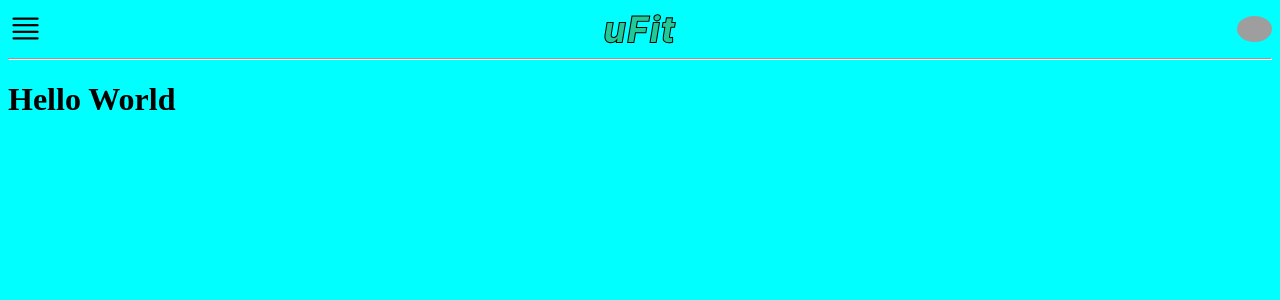
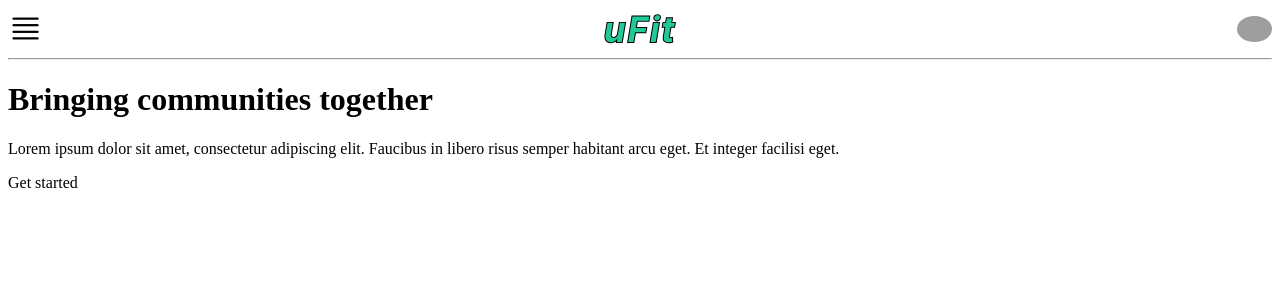
Before and after one commit to ilin117/ufit, a Django app: page / in a window 1280 px wide. Shown: the top 300 px of the page. Run offline with Django 5.2, Linux system fonts and the light colour scheme; some web fonts are replaced; grey boxes are pictures that could not be loaded.

Commit message:
welcome page text and picture frame

```diff
--- a/uFit/welcome_page/templates/welcome_page/index.html
+++ b/uFit/welcome_page/templates/welcome_page/index.html
@@ -5,9 +5,21 @@
 
 <main>
 
-    <body style="background-color: aqua;">
-        <h1>Hello World</h1>
-    </body>
+    <div class="frame">
+        <div class="uFit-info">
+            <h1>Bringing communities together</h1>
+
+            <p>Lorem ipsum dolor sit amet, consectetur adipiscing elit. Faucibus in libero risus semper habitant arcu
+                eget.
+                Et integer facilisi eget.</p>
+
+            <button class="login-btn">Get started</button>
+        </div>
+
+        <!-- <div class="img-container"><img
+                src="https://interactive-examples.mdn.mozilla.net/media/cc0-images/grapefruit-slice-332-332.jpg" alt="">
+        </div> -->
+    </div>
 </main>
 
 {% endblock content %}
```
Also changed, not shown: uFit/uFit/templates/uFit/privacy.html (+66 -62 lines), 15 other files.
